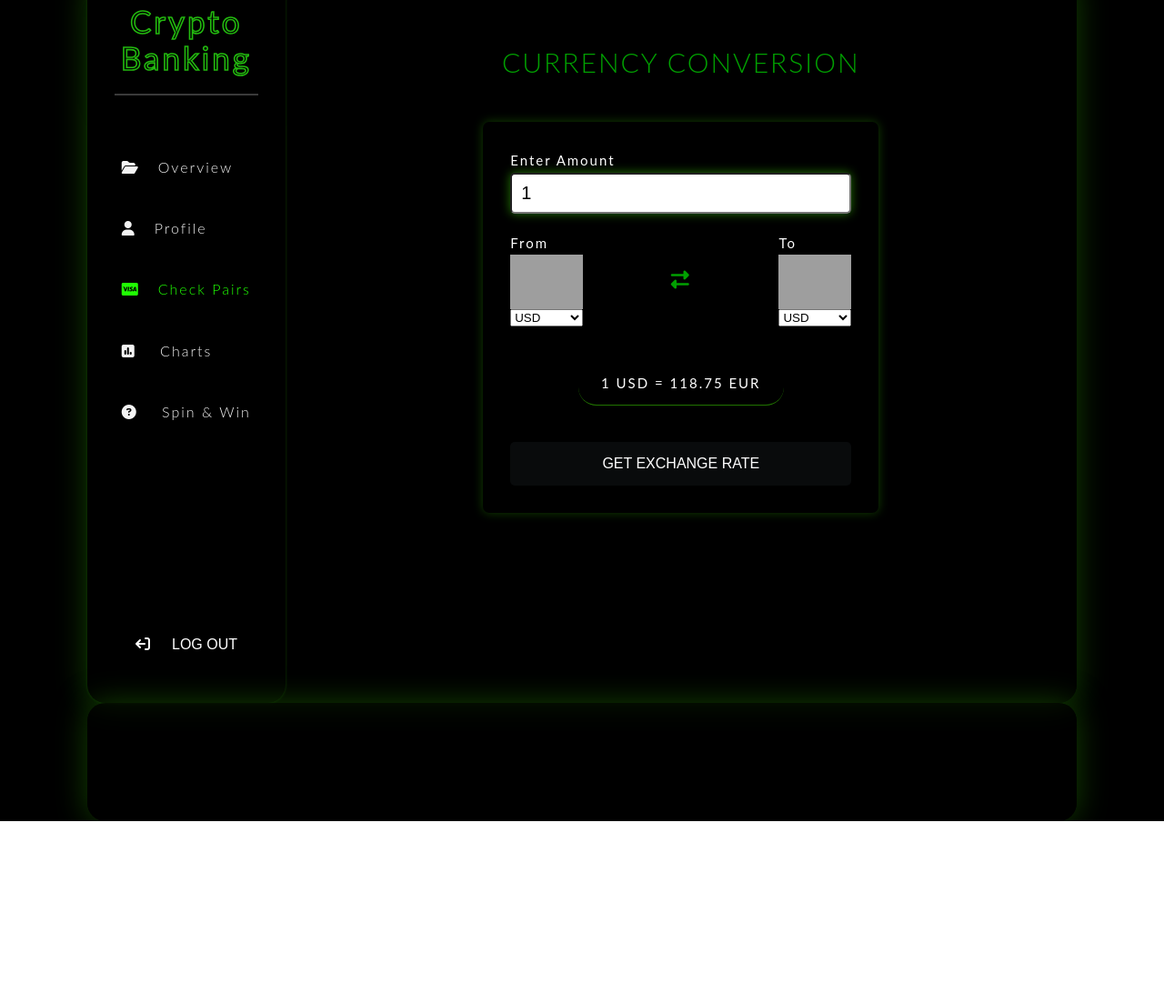
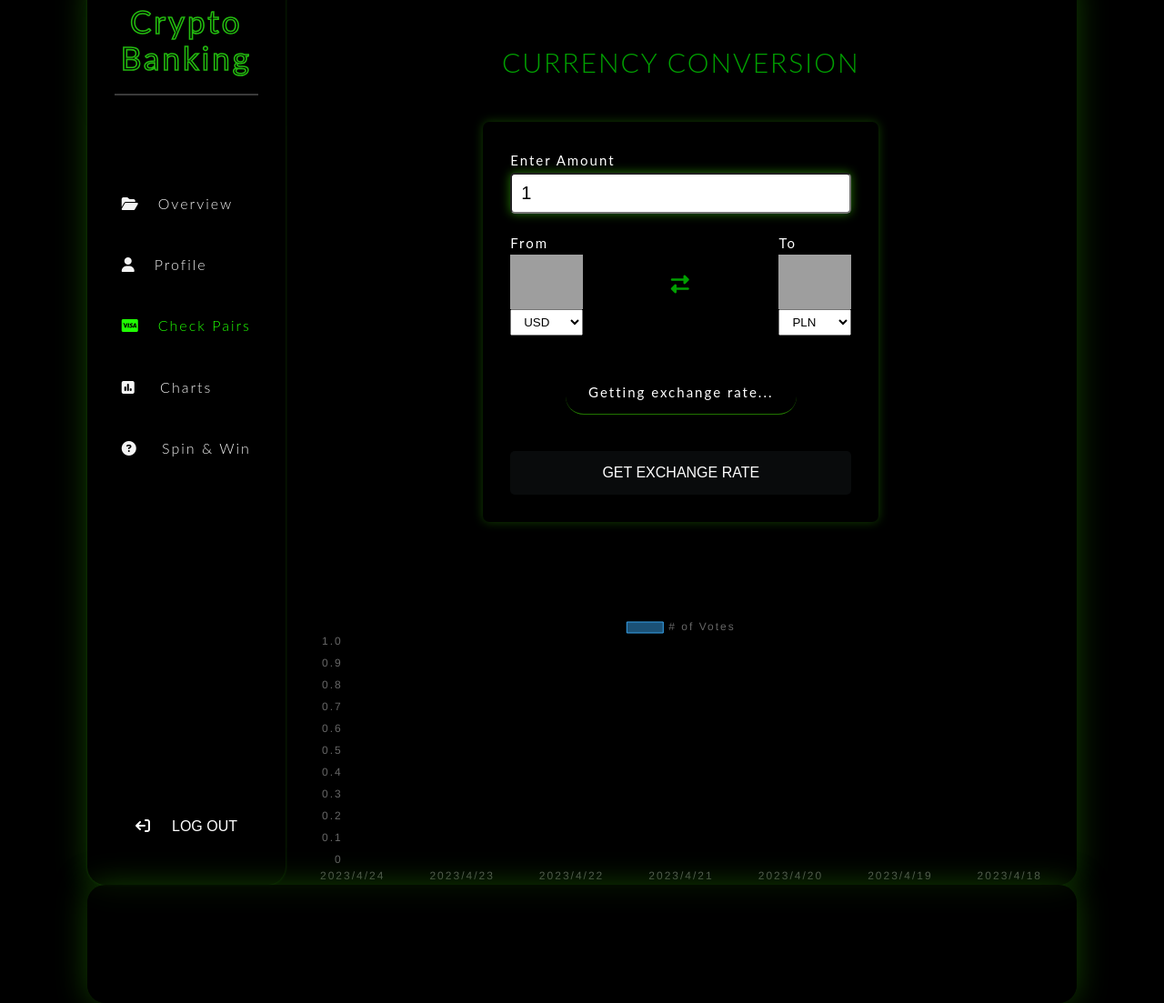
Before and after one commit to TomaszM-dev/CryptoBanking-, a website with bundled scripts: page index.html in a window 1280 px wide. Shown: the part 27-1130 px from the top of the page at 91% size. Before the commit the page ends 930 px from the top, so only its background shows below. Built offline with nearby package versions, Linux system fonts and the light colour scheme; no server answers; grey boxes are pictures that could not be loaded; files whose address does not match are found by name.

Commit message:
working on displaying data on chart

```diff
--- a/index.html
+++ b/index.html
@@ -258,26 +258,10 @@
                   <p>From</p>
                   <div class="check-pairs__selectionBox">
                     <img
-                      src="https://flagsapi.com/GM/flat/64.png"
+                      src="https://flagsapi.com/US/flat/64.png"
                       class="check-pairs__flag"
                     />
-                    <select class="check-pairs__select">
-                      <option value="USD" class="check-pairs__option">
-                        USD
-                      </option>
-                      <option value="NPR" class="check-pairs__option">
-                        NPR
-                      </option>
-                      <option value="USD" class="check-pairs__option">
-                        USD
-                      </option>
-                      <option value="USD" class="check-pairs__option">
-                        USD
-                      </option>
-                      <option value="USD" class="check-pairs__option">
-                        USD
-                      </option>
-                    </select>
+                    <select class="check-pairs__select select__from"></select>
                   </div>
                 </div>
                 <div class="check-pairs__icon">
@@ -287,34 +271,22 @@
                   <p>To</p>
                   <div class="check-pairs__selectionBox">
                     <img
-                      src="https://flagsapi.com/US/flat/64.png"
+                      src="https://flagsapi.com/PL/flat/64.png"
                       class="check-pairs__flag"
                     />
-                    <select class="check-pairs__select">
-                      <option value="USD" class="check-pairs__option">
-                        USD
-                      </option>
-                      <option value="NPR" class="check-pairs__option">
-                        NPR
-                      </option>
-                      <option value="USD" class="check-pairs__option">
-                        USD
-                      </option>
-                      <option value="USD" class="check-pairs__option">
-                        USD
-                      </option>
-                      <option value="USD" class="check-pairs__option">
-                        USD
-                      </option>
-                    </select>
+                    <select class="check-pairs__select select__to"></select>
                   </div>
                 </div>
               </div>
               <div class="check-pairs__exchangeRate mg-mm">
-                1 USD = 118.75 EUR
+                Getting exchange rate...
               </div>
               <button class="btn check-pairs__button">Get exchange rate</button>
             </form>
+
+            <div class="check-pairs__chartContainer">
+              <canvas id="check-pairs__chart" width="800" height="300"></canvas>
+            </div>
           </div>
           <div class="profile hide">
             <div class="profile__headline mg-mm">
--- a/js/chart.js
+++ b/js/chart.js
@@ -35,5 +35,6 @@ export const chartDisplay = function (currentAccount) {
 
     chart.data.labels.push(dateReady);
     chart.data.datasets[0].data.push(t.amount);
+    console.log(chart.data.datasets[0].data);
   });
 };
--- /dev/null
+++ b/js/config.js
@@ -0,0 +1,161 @@
+export let country_list = {
+  AED: "AE",
+  AFN: "AF",
+  XCD: "AG",
+  ALL: "AL",
+  AMD: "AM",
+  ANG: "AN",
+  AOA: "AO",
+  AQD: "AQ",
+  ARS: "AR",
+  AUD: "AU",
+  AZN: "AZ",
+  BAM: "BA",
+  BBD: "BB",
+  BDT: "BD",
+  XOF: "BE",
+  BGN: "BG",
+  BHD: "BH",
+  BIF: "BI",
+  BMD: "BM",
+  BND: "BN",
+  BOB: "BO",
+  BRL: "BR",
+  BSD: "BS",
+  NOK: "BV",
+  BWP: "BW",
+  BYR: "BY",
+  BZD: "BZ",
+  CAD: "CA",
+  CDF: "CD",
+  XAF: "CF",
+  CHF: "CH",
+  CLP: "CL",
+  CNY: "CN",
+  COP: "CO",
+  CRC: "CR",
+  CUP: "CU",
+  CVE: "CV",
+  CYP: "CY",
+  CZK: "CZ",
+  DJF: "DJ",
+  DKK: "DK",
+  DOP: "DO",
+  DZD: "DZ",
+  ECS: "EC",
+  EEK: "EE",
+  EGP: "EG",
+  ETB: "ET",
+  EUR: "FR",
+  FJD: "FJ",
+  FKP: "FK",
+  GBP: "GB",
+  GEL: "GE",
+  GGP: "GG",
+  GHS: "GH",
+  GIP: "GI",
+  GMD: "GM",
+  GNF: "GN",
+  GTQ: "GT",
+  GYD: "GY",
+  HKD: "HK",
+  HNL: "HN",
+  HRK: "HR",
+  HTG: "HT",
+  HUF: "HU",
+  IDR: "ID",
+  ILS: "IL",
+  INR: "IN",
+  IQD: "IQ",
+  IRR: "IR",
+  ISK: "IS",
+  JMD: "JM",
+  JOD: "JO",
+  JPY: "JP",
+  KES: "KE",
+  KGS: "KG",
+  KHR: "KH",
+  KMF: "KM",
+  KPW: "KP",
+  KRW: "KR",
+  KWD: "KW",
+  KYD: "KY",
+  KZT: "KZ",
+  LAK: "LA",
+  LBP: "LB",
+  LKR: "LK",
+  LRD: "LR",
+  LSL: "LS",
+  LTL: "LT",
+  LVL: "LV",
+  LYD: "LY",
+  MAD: "MA",
+  MDL: "MD",
+  MGA: "MG",
+  MKD: "MK",
+  MMK: "MM",
+  MNT: "MN",
+  MOP: "MO",
+  MRO: "MR",
+  MTL: "MT",
+  MUR: "MU",
+  MVR: "MV",
+  MWK: "MW",
+  MXN: "MX",
+  MYR: "MY",
+  MZN: "MZ",
+  NAD: "NA",
+  XPF: "NC",
+  NGN: "NG",
+  NIO: "NI",
+  NPR: "NP",
+  NZD: "NZ",
+  OMR: "OM",
+  PAB: "PA",
+  PEN: "PE",
+  PGK: "PG",
+  PHP: "PH",
+  PKR: "PK",
+  PLN: "PL",
+  PYG: "PY",
+  QAR: "QA",
+  RON: "RO",
+  RSD: "RS",
+  RUB: "RU",
+  RWF: "RW",
+  SAR: "SA",
+  SBD: "SB",
+  SCR: "SC",
+  SDG: "SD",
+  SEK: "SE",
+  SGD: "SG",
+  SKK: "SK",
+  SLL: "SL",
+  SOS: "SO",
+  SRD: "SR",
+  STD: "ST",
+  SVC: "SV",
+  SYP: "SY",
+  SZL: "SZ",
+  THB: "TH",
+  TJS: "TJ",
+  TMT: "TM",
+  TND: "TN",
+  TOP: "TO",
+  TRY: "TR",
+  TTD: "TT",
+  TWD: "TW",
+  TZS: "TZ",
+  UAH: "UA",
+  UGX: "UG",
+  USD: "US",
+  UYU: "UY",
+  UZS: "UZ",
+  VEF: "VE",
+  VND: "VN",
+  VUV: "VU",
+  YER: "YE",
+  ZAR: "ZA",
+  ZMK: "ZM",
+  ZWD: "ZW",
+};
--- a/js/controller.js
+++ b/js/controller.js
@@ -1,6 +1,7 @@
 import { loginMechanics } from "./loginMechanics.js";
 import { registerMechanics } from "./registerMechanics.js";
 import * as curPanel from "./currenciesPanel.js";
+import * as curConverter from "./currenciesConverter.js";
 
 loginMechanics();
 registerMechanics();
@@ -27,8 +28,6 @@ const exchangeApi = async function () {
       };
     });
 
-    console.log(displayCurrencies);
-
     displayCurrencies.forEach((c) => {
       const markup = `  <div class="currencies__item">
         <div class="currencies__item-price">${c.value.toFixed(4)}</div>
--- a/js/currenciesConverter.js
+++ b/js/currenciesConverter.js
@@ -0,0 +1,174 @@
+import * as con from "./config.js";
+import * as loadCurr from "./currenciesPanel.js";
+import * as switchPages from "./switchPages.js";
+import * as dateC from "./displayCurrentAcc.js";
+
+const dropList = document.querySelectorAll(".check-pairs__select ");
+const exchangeRateBtn = document.querySelector(".check-pairs__button");
+const amount = document.querySelector(".check-pairs__input");
+const fromCurrency = document.querySelector(".select__from");
+const toCurrency = document.querySelector(".select__to");
+const exchangeRateText = document.querySelector(".check-pairs__exchangeRate");
+const exchangeIcon = document.querySelector(".check-pairs__icon");
+
+exchangeIcon.addEventListener("click", function () {
+  let reverseCurr = fromCurrency.value;
+
+  fromCurrency.value = toCurrency.value;
+  toCurrency.value = reverseCurr;
+  loadFlag(fromCurrency);
+  loadFlag(toCurrency);
+  getExchangeRate();
+});
+
+dropList.innerHTML = "";
+let countries = con.country_list;
+
+for (let i = 0; i < dropList.length; i++) {
+  for (let country in countries) {
+    let selected;
+
+    if (i == 0) {
+      selected = country == "USD" ? "selected" : "";
+    } else if (i == 1) {
+      selected = country == "PLN" ? "selected" : "";
+    }
+    let markup = `
+    <option value="${country}" class="check-pairs__option" ${selected}>${country}</option>
+    `;
+
+    dropList[i].insertAdjacentHTML("beforeend", markup);
+  }
+  dropList[i].addEventListener("change", function (e) {
+    e.preventDefault();
+
+    loadFlag(e.target);
+  });
+}
+
+const loadFlag = function (element) {
+  for (let flag in config.country_list) {
+    if (flag == element.value) {
+      let img = element.parentElement.querySelector("img");
+      img.src = `https://flagsapi.com/${config.country_list[flag]}/flat/64.png`;
+    }
+  }
+};
+
+function getWeekDays(locale) {
+  const baseDate = new Date();
+  const weekDays = [];
+  const days = [];
+  for (let i = 0; i < 7; i++) {
+    weekDays.push(baseDate.toLocaleDateString(locale, { weekday: "long" }));
+    baseDate.setDate(baseDate.getDate() - 1);
+
+    days.push(loadCurr.formatDate(baseDate));
+  }
+  console.log(weekDays);
+  return days;
+}
+
+const weekDays = getWeekDays("en-US");
+
+const loadCurrencies = async function (fromValue, amountValue) {
+  const res = await fetch(
+    ` https://v6.exchangerate-api.com/v6/619f54c3a77115dd5d7d53d8/latest/${fromValue}`
+  );
+
+  const data = await res.json();
+
+  if (!res.ok) throw new Error(`${data.message}`);
+
+  let exchangeRate = data.conversion_rates[toCurrency.value];
+
+  let totalExchangeRate = exchangeRate * amountValue;
+
+  exchangeRateText.innerHTML = `${amountValue} ${fromValue} = ${totalExchangeRate.toFixed(
+    3
+  )} ${toCurrency.value}`;
+};
+
+const getExchangeRate = function () {
+  exchangeRateText.innerHTML = "Getting exchange rate...";
+  let amountValue = amount.value;
+
+  if (amountValue == 0 || amountValue == "") {
+    amount.value = 1;
+    amountValue = 1;
+  }
+  loadCurrencies(fromCurrency.value, amountValue);
+};
+
+window.addEventListener("load", function (e) {
+  e.preventDefault();
+  getExchangeRate();
+});
+
+let destroyChart = function () {
+  myChart.destroy();
+};
+
+let renderChart = function () {
+  let myChart = new Chart(
+    document.getElementById("check-pairs__chart"),
+    config
+  );
+};
+
+exchangeRateBtn.addEventListener("click", function (e) {
+  e.preventDefault();
+  getExchangeRate();
+
+  ratePrices().catch(essa);
+});
+
+const ratePrices = async function () {
+  let prices = [];
+  for (let day of weekDays) {
+    const res = await fetch(
+      `https://v6.exchangerate-api.com/v6/619f54c3a77115dd5d7d53d8/history/${fromCurrency.value}/${day}`
+    );
+
+    const data = await res.json();
+
+    let exchangeRate = data.conversion_rates[toCurrency.value];
+    prices.push(exchangeRate);
+  }
+
+  return prices;
+};
+
+ratePrices().catch(price);
+
+//setup chart block
+const data = {
+  labels: weekDays,
+  datasets: [
+    {
+      label: "# of Votes",
+      data: ratePrices(),
+      borderWidth: 1,
+    },
+  ],
+};
+
+// config block
+const config = {
+  type: "line",
+  data,
+  options: {
+    scales: {
+      y: {
+        beginAtZero: false,
+      },
+    },
+  },
+};
+
+//init block
+const myChart = new Chart(
+  document.getElementById("check-pairs__chart"),
+  config
+);
+let price = await [];
--- a/js/currenciesPanel.js
+++ b/js/currenciesPanel.js
@@ -8,10 +8,10 @@ export const state = {
 // yesterday date
 const yesterday = new Date();
 
-yesterday.setDate(yesterday.getDate() - 2);
+yesterday.setDate(yesterday.getDate() - 1);
 
-const formatDate = function (date) {
-  const day = new Date(date).getDay();
+export const formatDate = function (date) {
+  const day = new Date(date).getDate();
   const month = new Date(date).getMonth() + 1;
   const year = new Date(date).getFullYear();
   const fullDate = year + "/" + month + "/" + day;
@@ -36,6 +36,8 @@ export const loadCurrencies = async function () {
     state.currencies.push({ id: key, value: value });
   }
 };
+
+// loading currency pairs
 
 // loading day before latest
 
@@ -72,24 +74,3 @@ export const currencyChangeRate = function (array1, array2) {
     state.difference.push(p.toFixed(1));
   });
 };
-
-const array1 = [1, 2, 43, 5];
-
-const arrayofObj = [
-  {
-    key: 1,
-    value: 3,
-  },
-  {
-    key: 2,
-    value: 10,
-  },
-  {
-    key: 3,
-    value: 20,
-  },
-  {
-    id: 123,
-    value: 30,
-  },
-];
--- a/sass/components/_check-pairs.scss
+++ b/sass/components/_check-pairs.scss
@@ -69,4 +69,16 @@
     color: white;
     border-radius: 5px;
   }
+
+  &__select {
+    width: auto;
+    padding: 0.5rem 1rem;
+  }
+
+  &__chartContainer {
+    margin-top: 10rem;
+
+    canvas {
+    }
+  }
 }
--- a/sass/layout/_mainPage.scss
+++ b/sass/layout/_mainPage.scss
@@ -3,7 +3,7 @@
   background-color: rgba(0, 0, 0, 0.625);
   color: white;
   width: 85%;
-  height: 80rem;
+  height: 100rem;
 
   margin: auto;
   display: flex;
```
Also changed, not shown: css/style.comp.css, css/style.css, css/style.prefix.css.
